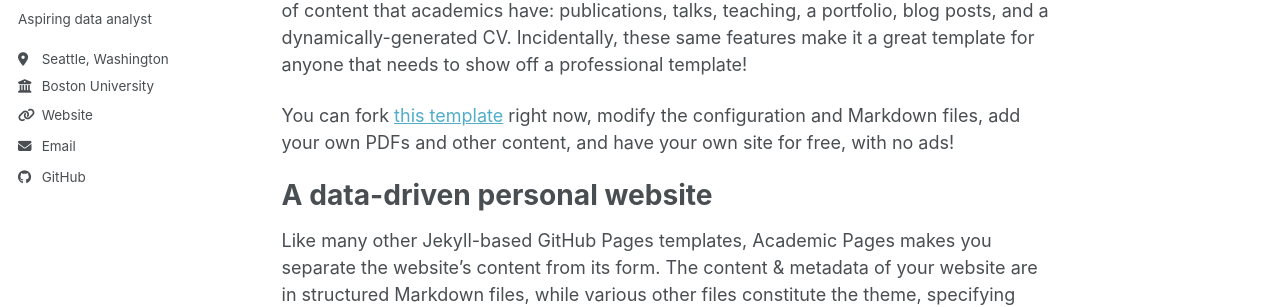
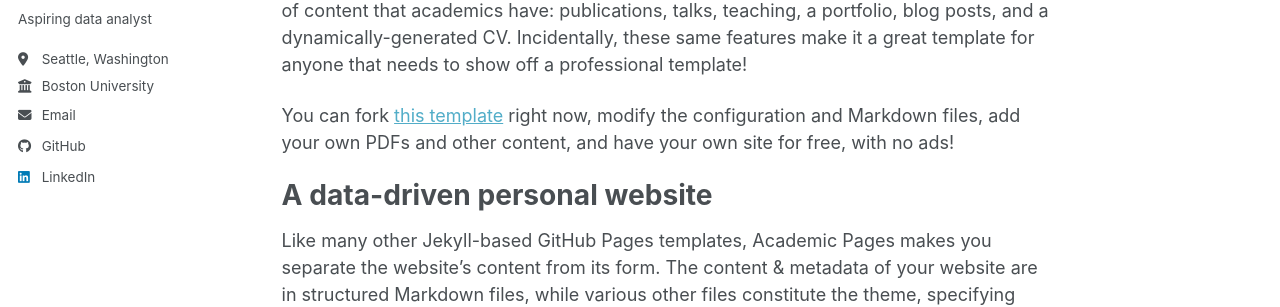
Before and after one commit to douggtann/douggtann.github.io, a Jekyll site: the page built from _pages/about.md, in a window 1280 px wide. Shown: the part 309-616 px from the top of the page. Built offline with Jekyll 4.4.1, drawn with Linux system fonts in a browser that asks for light colours; a style sheet for code colours, icons or effects is not loaded.

Commit message:
Update _config.yml

```diff
--- a/_config.yml
+++ b/_config.yml
@@ -28,7 +28,7 @@ author:
   bio              : "Aspiring data analyst"
   location         : "Seattle, Washington"
   employer         : "Boston University"
-  uri              : "https://www.linkedin.com/in/douglas-tan-15697916a/"
+  linkedin         : "https://www.linkedin.com/in/douglas-tan-15697916a/"
   email            : "douggtan@gmail.com"
 
   # Repositories and software development
```
